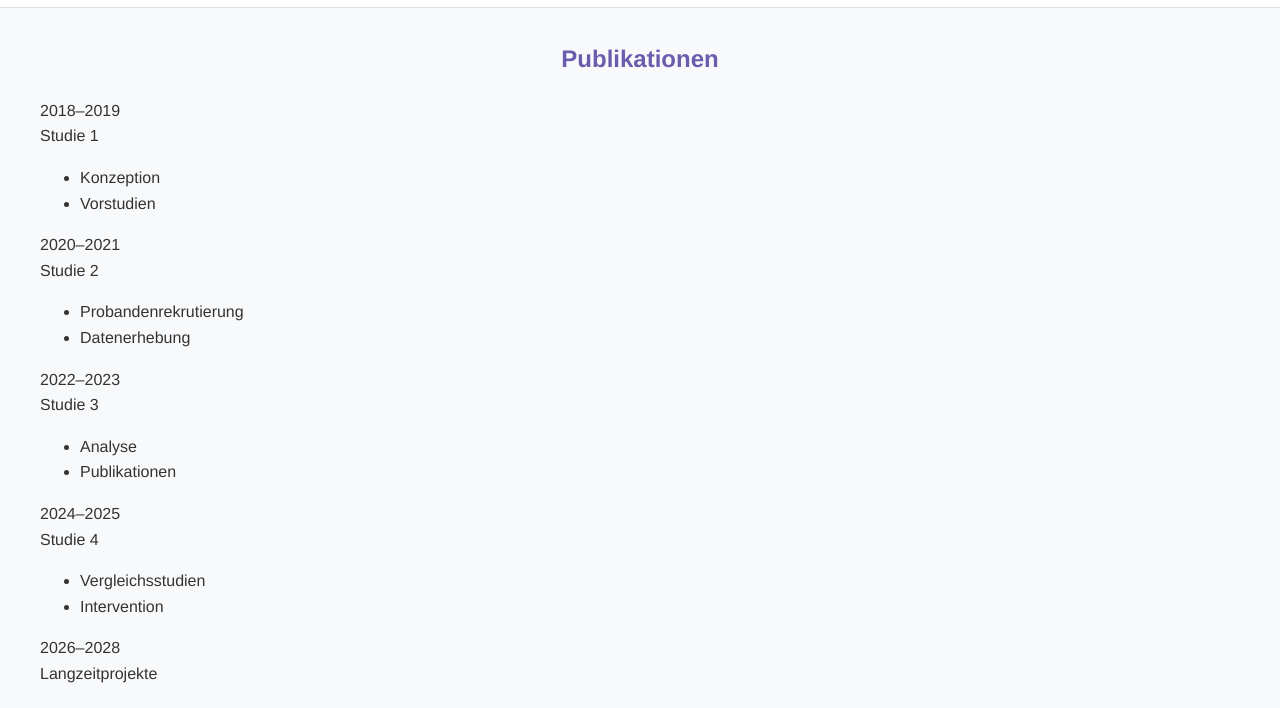
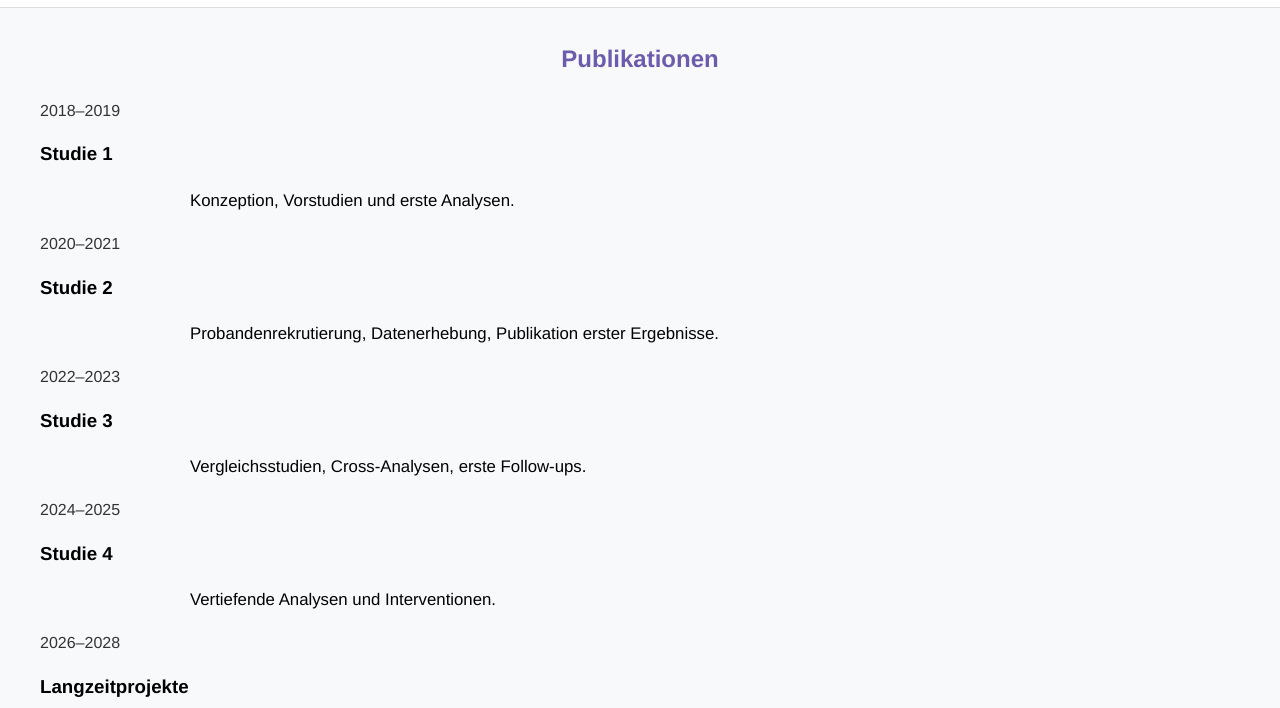
Before and after one commit to INCLUDETUM/Website, a plain HTML site: page index.html in a window 1280 px wide. Both pictures are taken after a click on the link "Publikationen". Shown: the part 84-792 px from the top of the page. Drawn offline with Linux system fonts and the light colour scheme.

Commit message:
Update index.html

```diff
--- a/index.html
+++ b/index.html
@@ -346,51 +346,32 @@
   <section id="publikationen">
     <h2>Publikationen</h2>
 
-<!-- Timeline Bereich -->
-<div class="timeline">
-  <div class="timeline-item">
-    <div class="year">2018–2019</div>
-    <div class="study-title">Studie 1</div>
-    <ul class="phases">
-      <li>Konzeption</li>
-      <li>Vorstudien</li>
-    </ul>
+<!-- Visuelle Timeline -->
+<div class="timeline-container">
+  <div class="timeline-box">
+    <span class="year">2018–2019</span>
+    <h3>Studie 1</h3>
+    <p>Konzeption, Vorstudien und erste Analysen.</p>
   </div>
-
-  <div class="timeline-item">
-    <div class="year">2020–2021</div>
-    <div class="study-title">Studie 2</div>
-    <ul class="phases">
-      <li>Probandenrekrutierung</li>
-      <li>Datenerhebung</li>
-    </ul>
+  <div class="timeline-box">
+    <span class="year">2020–2021</span>
+    <h3>Studie 2</h3>
+    <p>Probandenrekrutierung, Datenerhebung, Publikation erster Ergebnisse.</p>
   </div>
-
-  <div class="timeline-item">
-    <div class="year">2022–2023</div>
-    <div class="study-title">Studie 3</div>
-    <ul class="phases">
-      <li>Analyse</li>
-      <li>Publikationen</li>
-    </ul>
+  <div class="timeline-box">
+    <span class="year">2022–2023</span>
+    <h3>Studie 3</h3>
+    <p>Vergleichsstudien, Cross-Analysen, erste Follow-ups.</p>
   </div>
-
-  <div class="timeline-item">
-    <div class="year">2024–2025</div>
-    <div class="study-title">Studie 4</div>
-    <ul class="phases">
-      <li>Vergleichsstudien</li>
-      <li>Intervention</li>
-    </ul>
+  <div class="timeline-box">
+    <span class="year">2024–2025</span>
+    <h3>Studie 4</h3>
+    <p>Vertiefende Analysen und Interventionen.</p>
   </div>
-
-  <div class="timeline-item">
-    <div class="year">2026–2028</div>
-    <div class="study-title">Langzeitprojekte</div>
-    <ul class="phases">
-      <li>Follow-up Studien</li>
-      <li>Abschlussbericht</li>
-    </ul>
+  <div class="timeline-box">
+    <span class="year">2026–2028</span>
+    <h3>Langzeitprojekte</h3>
+    <p>Follow-up Studien und Abschlussberichte.</p>
   </div>
 </div>
 
```
